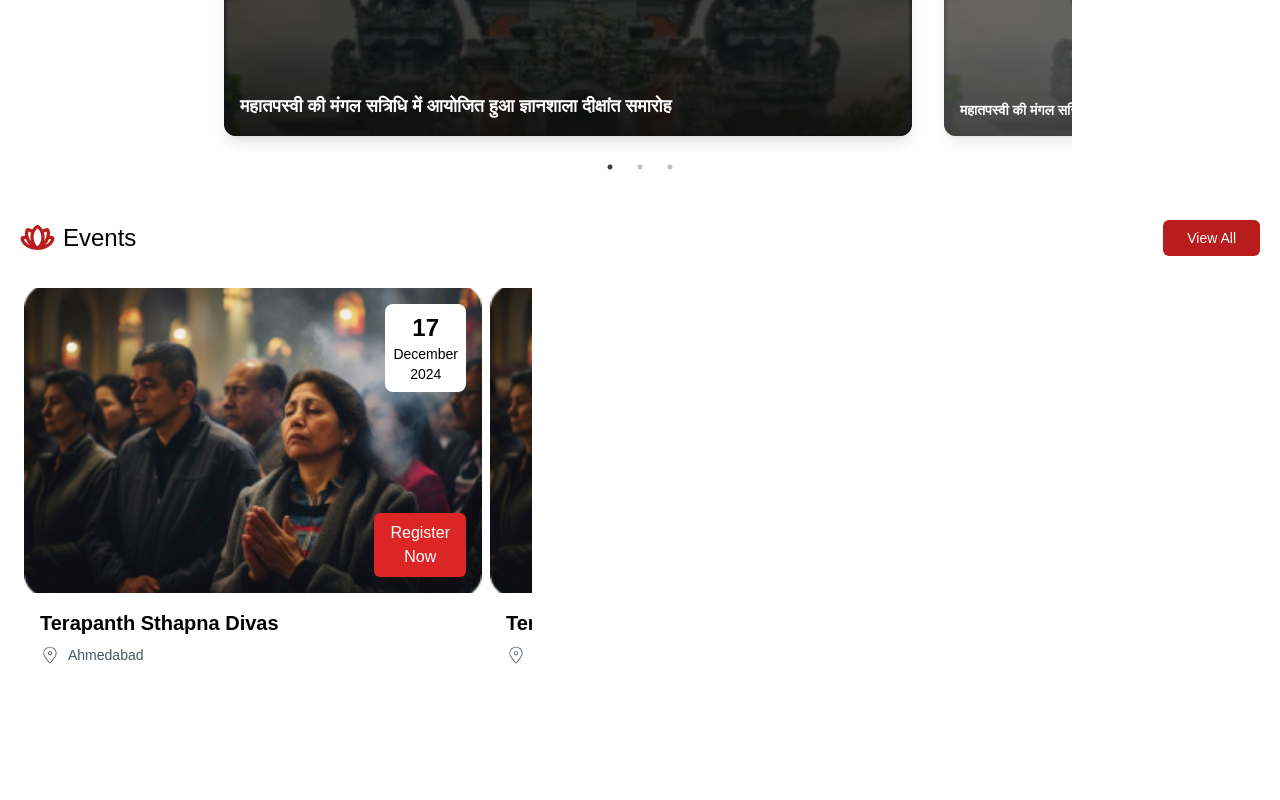
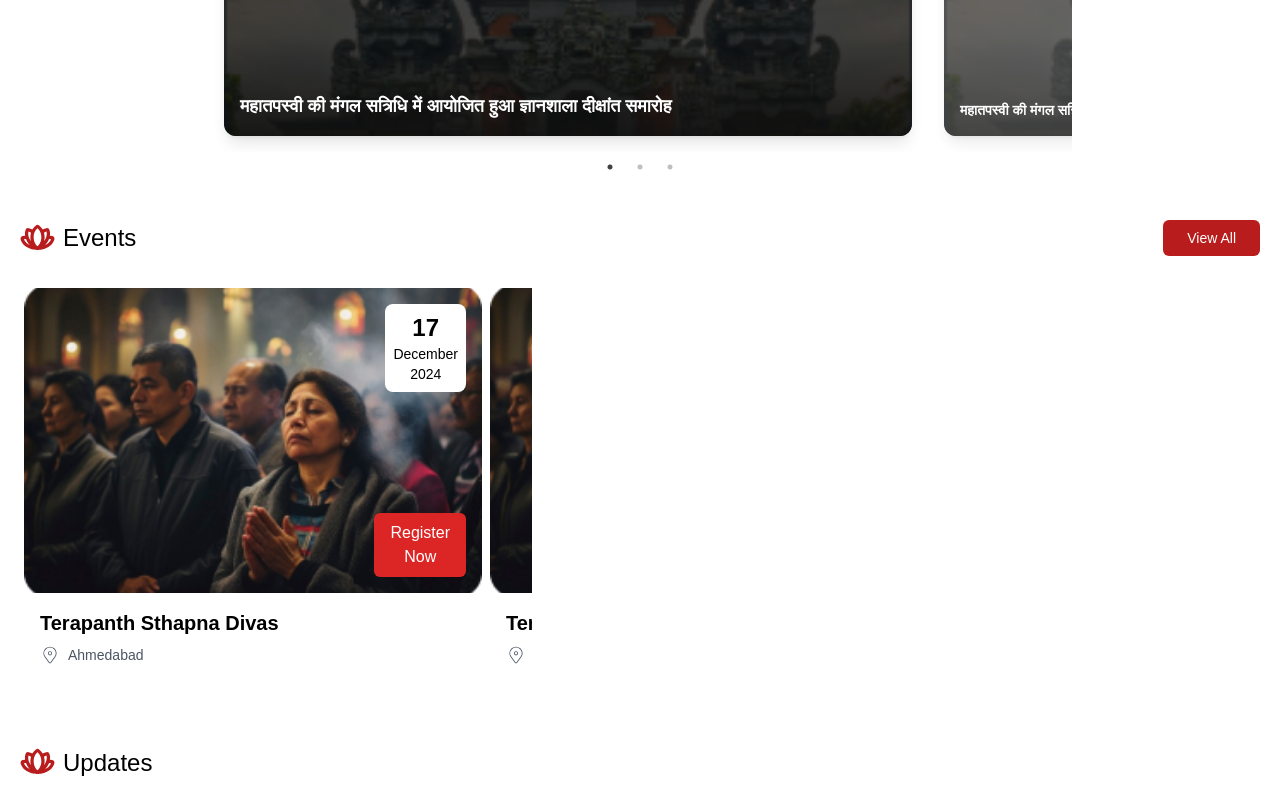
Before and after one commit to SrijaAdhya12/assignment, a React (Vite) app in the folder client/: page / in a window 1280 px wide. Shown: the part 1136-1936 px from the top of the page. Before the commit the page ends 1861 px from the top, so only its background shows below. Built offline with nearby package versions, Linux system fonts and the light colour scheme.

Commit message:
feat: added updates header

```diff
--- a/client/src/pages/Home.jsx
+++ b/client/src/pages/Home.jsx
@@ -1,4 +1,4 @@
-import { Hero, Task, News, Events } from "../section"
+import { Hero, Task, News, Events, Updates } from "../section"
 const Home = () => {
   return (
     <>
@@ -6,6 +6,7 @@ const Home = () => {
       <Task />
       <News />
       <Events />
+      <Updates />
     </>
   )
 }
--- /dev/null
+++ b/client/src/section/Updates.jsx
@@ -0,0 +1,15 @@
+import { PiFlowerLotusBold } from "react-icons/pi"
+const Updates = () => {
+  return (
+      <section className="container mx-auto px-5 py-5">
+          <div className="flex justify-between items-center">
+              <div className="flex items-center gap-2">
+                  <PiFlowerLotusBold size={35} className="text-red-700" />
+                  <h2 className="text-2xl font-medium">Updates</h2>
+              </div>
+          </div>
+    </section>
+  )
+}
+
+export default Updates
--- a/client/src/section/index.js
+++ b/client/src/section/index.js
@@ -2,3 +2,4 @@ export { default as Hero } from './Hero'
 export { default as Task } from './Task'
 export { default as News } from './News'
 export { default as Events } from './Events'
+export { default as Updates } from './Updates'
```
Also changed, not shown: client/src/assets/logo.png.
